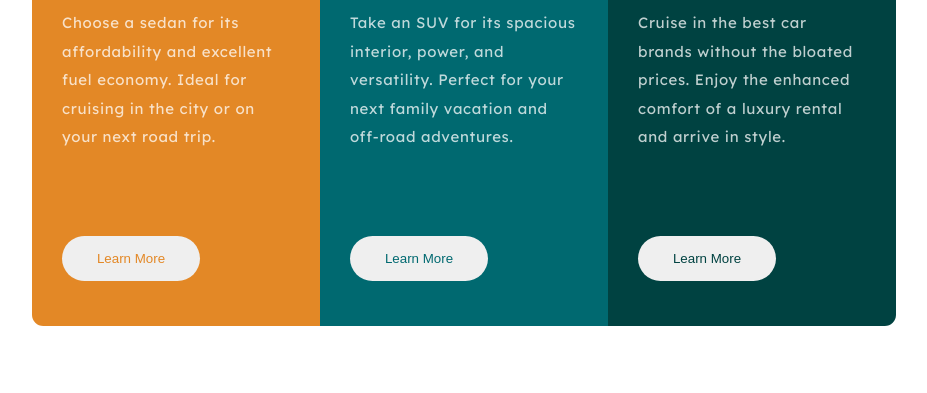
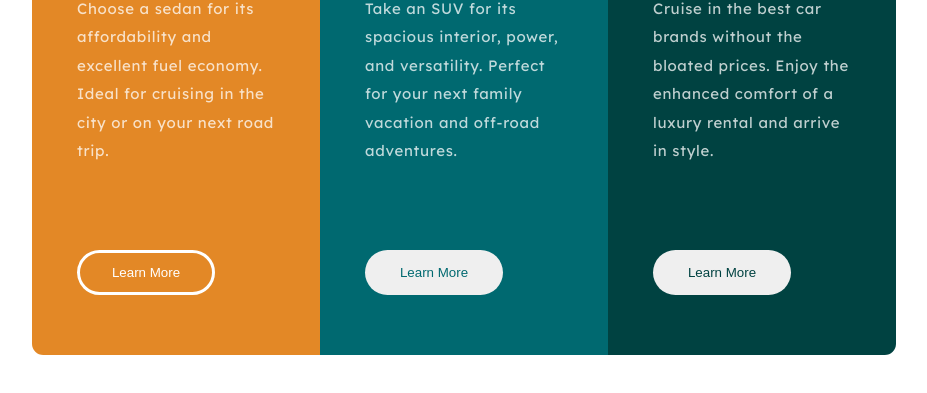
Before and after one commit to justcoder42022/3-column-preview-card-component-main, a plain HTML site: page index.html in a window 1280 px wide. In both pictures the pointer is over the button 307 px from the left and 583 px from the top of the page. Shown: the part 325-718 px from the top of the page, without its empty margins (176-1103 px from the left). Drawn offline with Linux system fonts and the light colour scheme.

Commit message:
hover effect added

```diff
--- a/styles.css
+++ b/styles.css
@@ -6,6 +6,7 @@
 
 --Transparent-white: hsla(0, 0%, 100%, 0.75);
 --Very-light-gray: hsl(0, 0%, 95%);
+
 }
 *{
     margin: 0;
@@ -32,6 +33,12 @@ button{
     width: 9.2rem;
     height: 3rem;
 }
+article p+button:hover{
+    background-color: var(--Transpharent-white);
+    color:white;
+    border: 3px solid white;
+    cursor: pointer;
+}
 h1{
     text-transform: uppercase;
     color: var(--Very-light-gray);
@@ -54,7 +61,7 @@ article{
     flex-direction: column;
     justify-content: center;
     align-items: left;
-    padding: 2rem;
+    padding: 3rem;
     width: 20.5rem;
 
 }
```
